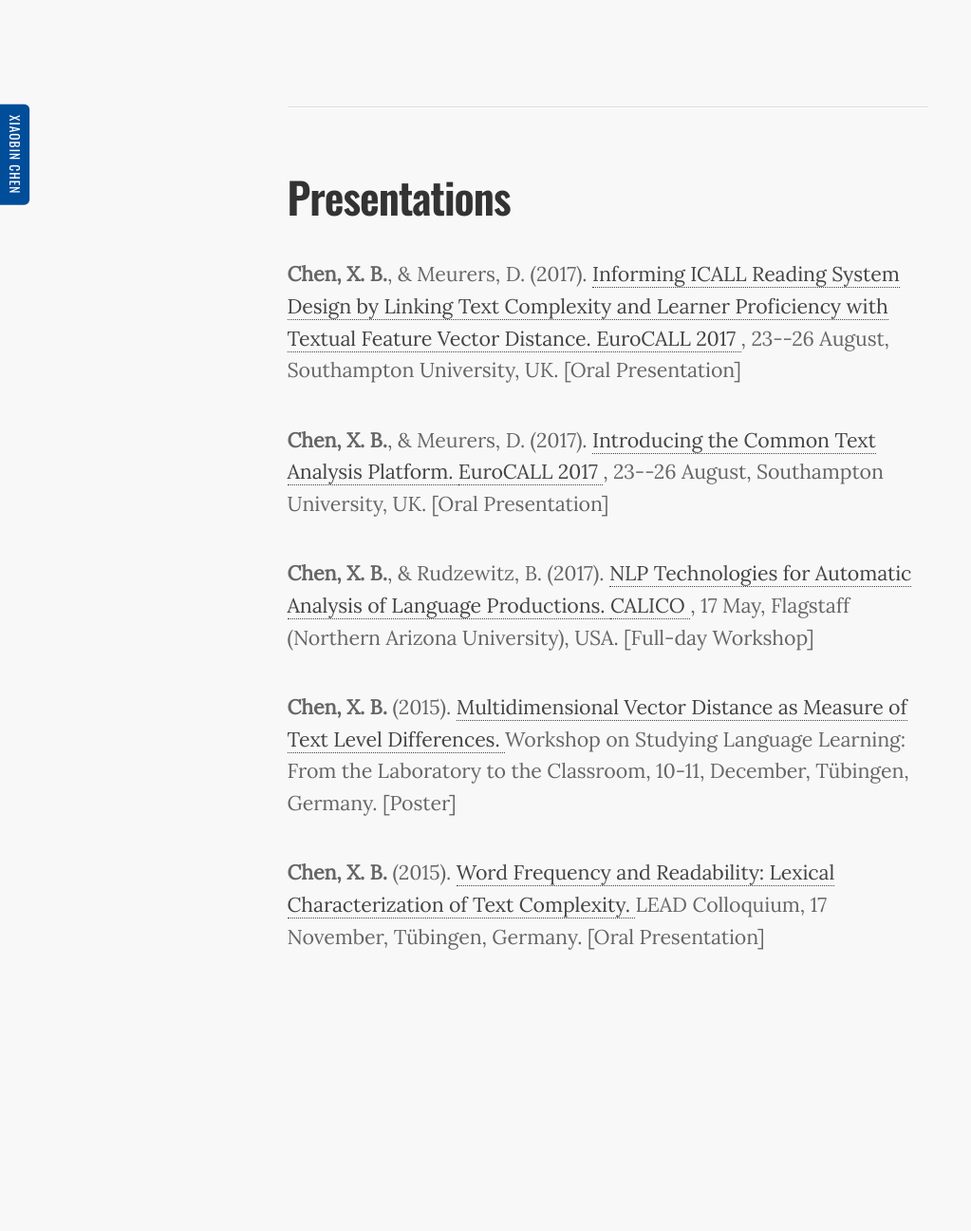
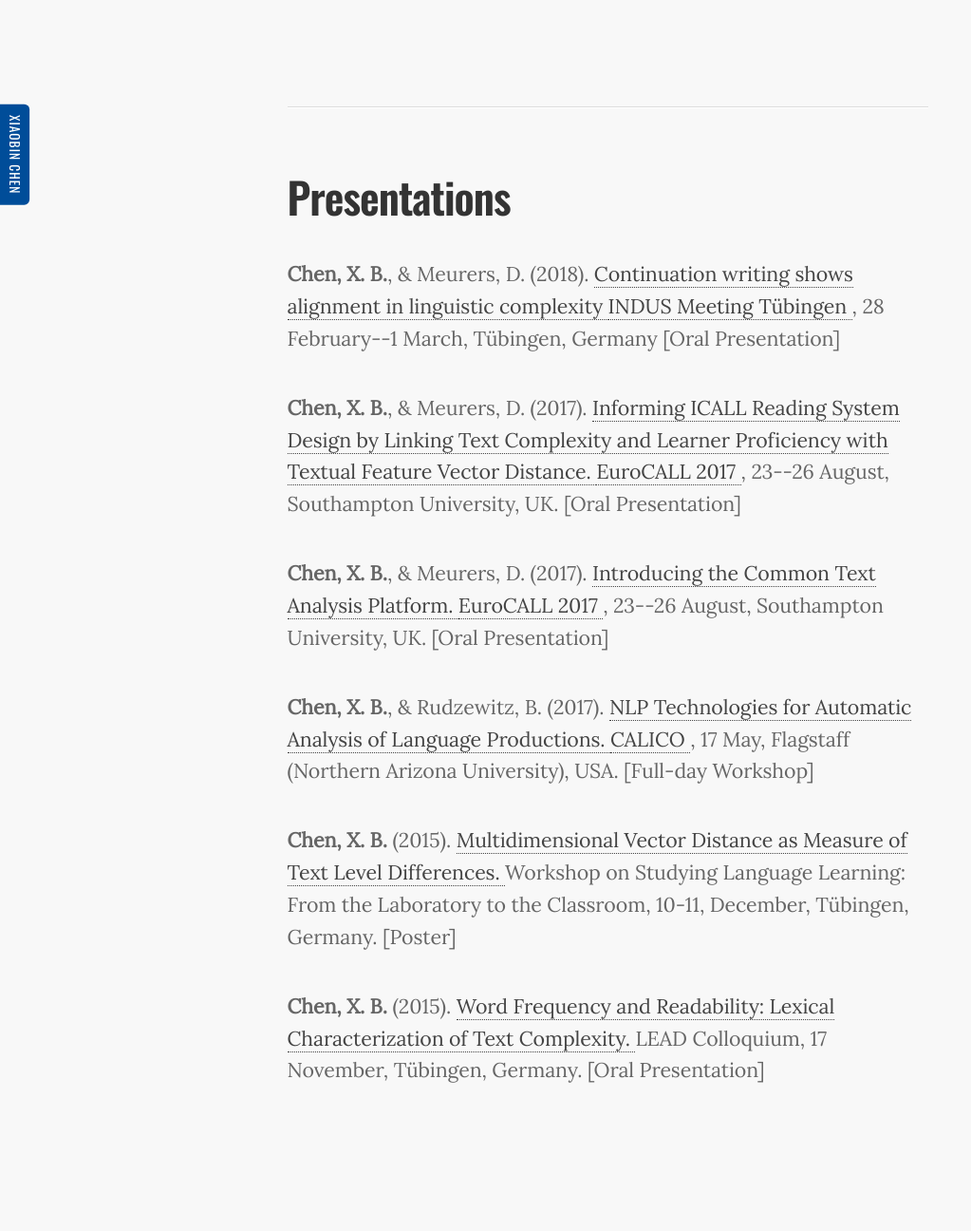
Before and after one commit to chxiaobin/chxiaobin.github.io, a Jekyll site: the page built from pages/presentations.html, in a window 1280 px wide. Shown: the whole page at 95% size, without its empty margins (0-1023 px from the left). Built offline with Jekyll 4.4.1, drawn with Linux system fonts in a browser that asks for light colours; before the commit the page ends 1155 px from its top, so only the background shows below that.

Commit message:
added INDUS presentation

```diff
--- a/pages/presentations.html
+++ b/pages/presentations.html
@@ -10,6 +10,19 @@ title: Presentations by Xiaobin Chen
 	 </div><!-- .post-title -->
 
 	 <div class="post-content">
+		<p>
+			<strong>Chen, X. B.</strong>, & Meurers, D. (2018).
+
+			<a href="{{"/Chen_Meurers_18INDUS/" | relative_url}}">
+				Continuation writing shows alignment in
+				linguistic complexity
+			</a>
+				 <a href="http://www.sfs.uni-tuebingen.de/icall/indus-program.html">
+					 INDUS Meeting Tübingen
+			</a>, 28 February--1 March, Tübingen, Germany
+			[Oral Presentation]
+		</p>
+
 		<p>
 			<strong>Chen, X. B.</strong>, & Meurers, D. (2017).
 
```
Also changed, not shown: pages/pub_details/Chen_Meurers_18INDUS.html (added, +38 -0 lines), 1 other file.
